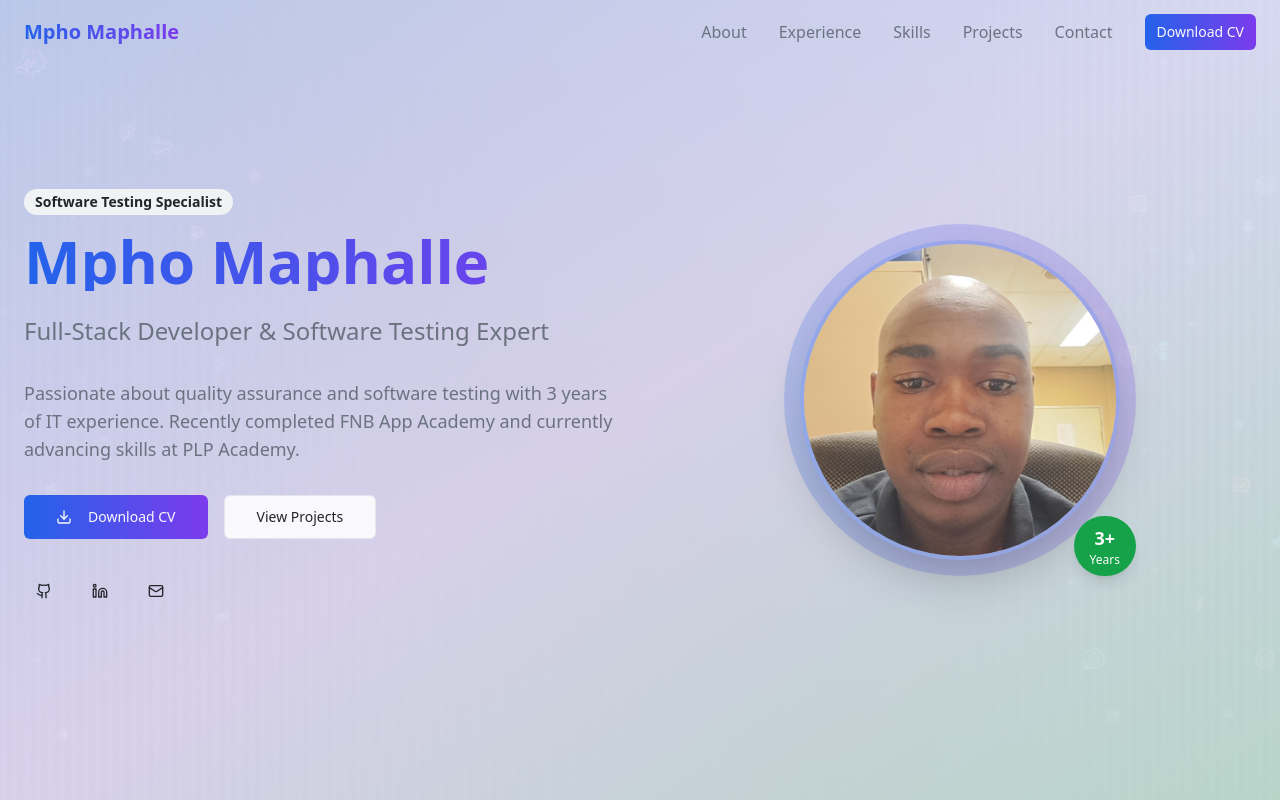
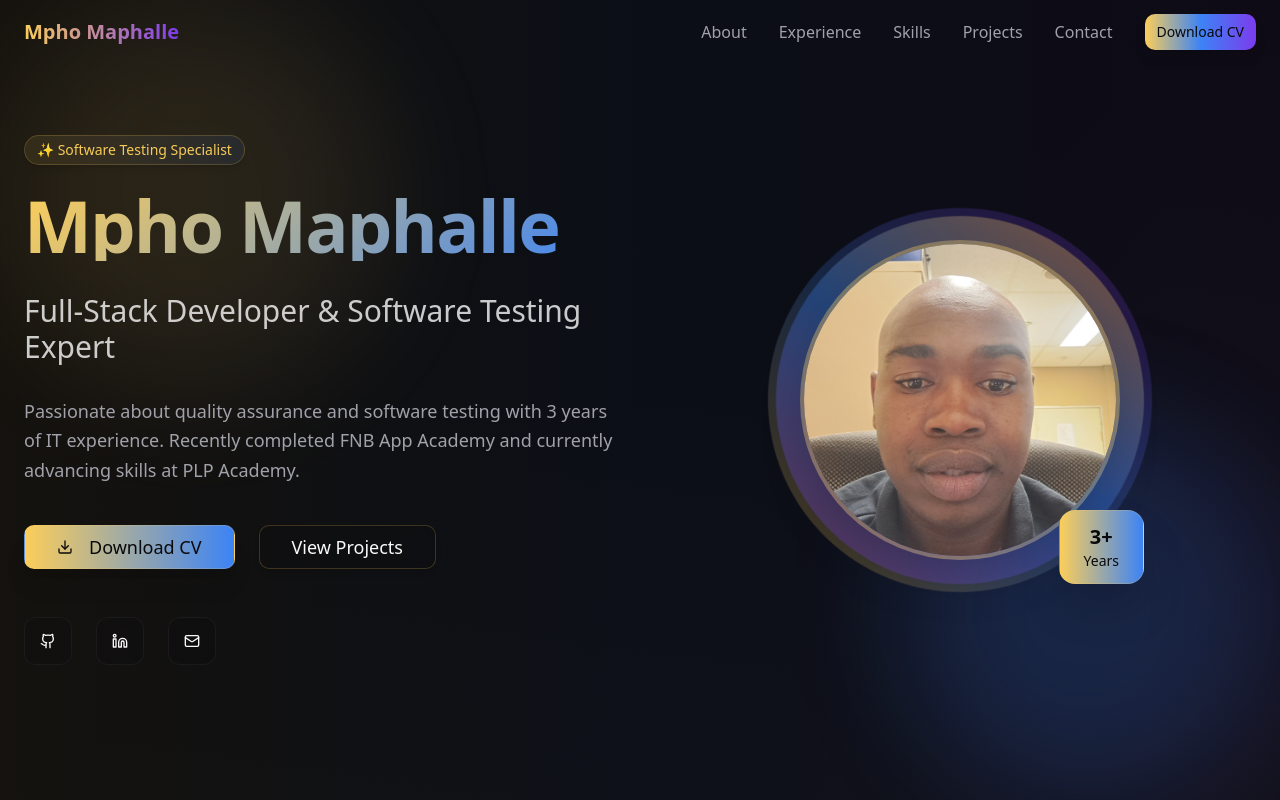
Before and after one commit to Winnie-2025/mphos-test-craft, a React (Vite) app: page / in a window 1280 px wide. Shown: the top 800 px of the page. Built offline with nearby package versions, Linux system fonts and the light colour scheme.

Commit message:
Refine UI for professionalism
Enhance the overall user interface to be more beautiful and professional.

```diff
--- a/src/components/Hero.tsx
+++ b/src/components/Hero.tsx
@@ -6,62 +6,63 @@ import heroImage from "@/assets/hero-bg.jpg";
 const Hero = () => {
   return (
     <section className="relative min-h-screen flex items-center justify-center overflow-hidden">
-      {/* Background Image */}
-      <div
-        className="absolute inset-0 bg-cover bg-center bg-no-repeat opacity-10"
-        style={{ backgroundImage: `url(${heroImage})` }}
-      />
+      {/* Animated Background */}
+      <div className="absolute inset-0 bg-gradient-to-br from-background via-background/95 to-muted/20" />
 
-      {/* Gradient Overlay */}
-      <div className="absolute inset-0 bg-gradient-to-br from-primary/20 via-tech-purple/10 to-accent/20" />
+      {/* Premium Gradient Overlay */}
+      <div className="absolute inset-0">
+        <div className="absolute top-0 left-0 w-96 h-96 bg-primary/20 rounded-full blur-3xl animate-pulse" />
+        <div className="absolute bottom-0 right-0 w-96 h-96 bg-accent/20 rounded-full blur-3xl animate-pulse delay-1000" />
+        <div className="absolute top-1/2 left-1/2 transform -translate-x-1/2 -translate-y-1/2 w-full h-full bg-gradient-to-r from-primary/5 via-accent/5 to-tech-purple/5" />
+      </div>
 
       <div className="container mx-auto px-6 relative z-10">
         <div className="grid lg:grid-cols-2 gap-12 items-center">
           {/* Text Content */}
           <div className="text-center lg:text-left">
-            <Badge variant="secondary" className="mb-4 text-sm">
-              Software Testing Specialist
+            <Badge variant="premium" className="mb-6 text-sm animate-pulse">
+              ✨ Software Testing Specialist
             </Badge>
 
-            <h1 className="text-4xl md:text-6xl font-bold mb-6 bg-gradient-to-r from-primary to-tech-purple bg-clip-text text-transparent">
+            <h1 className="text-5xl md:text-7xl font-bold mb-8 gradient-text leading-tight">
               Mpho Maphalle
             </h1>
 
-            <p className="text-xl md:text-2xl text-muted-foreground mb-8 leading-relaxed">
+            <p className="text-2xl md:text-3xl text-foreground/80 mb-8 leading-relaxed font-light">
               Full-Stack Developer & Software Testing Expert
             </p>
 
-            <p className="text-lg text-muted-foreground mb-8 max-w-2xl">
+            <p className="text-lg text-muted-foreground mb-10 max-w-2xl leading-relaxed">
               Passionate about quality assurance and software testing with 3 years of IT experience.
               Recently completed FNB App Academy and currently advancing skills at PLP Academy.
             </p>
 
             {/* CTA Buttons */}
-            <div className="flex flex-col sm:flex-row gap-4 justify-center lg:justify-start mb-8">
-              <Button variant="hero" size="lg" className="group">
+            <div className="flex flex-col sm:flex-row gap-6 justify-center lg:justify-start mb-12">
+              <Button variant="premium" size="lg" className="group text-lg px-8 py-4">
                 <Download className="mr-2 h-5 w-5 group-hover:animate-bounce" />
                 Download CV
               </Button>
-              <Button variant="outline" size="lg">
+              <Button variant="outline" size="lg" className="text-lg px-8 py-4">
                 View Projects
               </Button>
             </div>
 
             {/* Social Links */}
-            <div className="flex gap-4 justify-center lg:justify-start">
-              <Button variant="ghost" size="icon" className="hover:scale-110 transition-transform" asChild>
+            <div className="flex gap-6 justify-center lg:justify-start">
+              <Button variant="ghost" size="icon" className="h-12 w-12 rounded-xl bg-card/20 backdrop-blur-sm hover:bg-primary/20 hover:scale-110 transition-all duration-300 border border-border/50" asChild>
                 <a href="https://github.com/maphal-2025" target="_blank" rel="noopener noreferrer">
-                  <Github className="h-5 w-5" />
+                  <Github className="h-6 w-6" />
                 </a>
               </Button>
-              <Button variant="ghost" size="icon" className="hover:scale-110 transition-transform" asChild>
+              <Button variant="ghost" size="icon" className="h-12 w-12 rounded-xl bg-card/20 backdrop-blur-sm hover:bg-primary/20 hover:scale-110 transition-all duration-300 border border-border/50" asChild>
                 <a href="https://www.linkedin.com/in/mpho-maphalle-7649306b" target="_blank" rel="noopener noreferrer">
-                  <Linkedin className="h-5 w-5" />
+                  <Linkedin className="h-6 w-6" />
                 </a>
               </Button>
-              <Button variant="ghost" size="icon" className="hover:scale-110 transition-transform" asChild>
+              <Button variant="ghost" size="icon" className="h-12 w-12 rounded-xl bg-card/20 backdrop-blur-sm hover:bg-primary/20 hover:scale-110 transition-all duration-300 border border-border/50" asChild>
                 <a href="mailto:mpho.maphalle@gmail.com">
-                  <Mail className="h-5 w-5" />
+                  <Mail className="h-6 w-6" />
                 </a>
               </Button>
             </div>
@@ -70,23 +71,25 @@ const Hero = () => {
           {/* Profile Picture */}
           <div className="relative flex justify-center">
             <div className="relative group">
-              {/* Animated background ring */}
-              <div className="absolute -inset-4 bg-gradient-to-r from-primary to-tech-purple rounded-full opacity-20 group-hover:opacity-30 animate-pulse transition-opacity duration-300" />
+              {/* Premium animated rings */}
+              <div className="absolute -inset-8 bg-gradient-to-r from-primary via-accent to-tech-purple rounded-full opacity-20 group-hover:opacity-40 animate-spin transition-opacity duration-500" style={{ animationDuration: '8s' }} />
+              <div className="absolute -inset-6 bg-gradient-to-r from-tech-purple via-accent to-primary rounded-full opacity-30 group-hover:opacity-50 animate-spin transition-opacity duration-500" style={{ animationDuration: '6s', animationDirection: 'reverse' }} />
 
               {/* Profile Image */}
-              <div className="relative w-80 h-80 mx-auto rounded-full overflow-hidden border-4 border-primary/20 shadow-2xl group-hover:scale-105 transition-transform duration-300">
+              <div className="relative w-80 h-80 mx-auto rounded-full overflow-hidden border-4 border-primary/30 shadow-2xl group-hover:scale-105 transition-transform duration-500 bg-gradient-to-br from-primary/10 to-accent/10 backdrop-blur-sm">
                 <img
                   src="/lovable-uploads/1b4caea4-740f-490f-a252-fa3617d7e526.png"
                   alt="Mpho Maphalle - Software Testing Specialist"
-                  className="w-full h-full object-cover"
+                  className="w-full h-full object-cover transition-transform duration-500 group-hover:scale-110"
                 />
+                <div className="absolute inset-0 bg-gradient-to-t from-primary/20 via-transparent to-accent/20 opacity-0 group-hover:opacity-100 transition-opacity duration-500" />
               </div>
 
               {/* Experience Badge */}
-              <div className="absolute -bottom-4 -right-4 bg-accent text-accent-foreground px-4 py-2 rounded-full shadow-lg">
+              <div className="absolute -bottom-6 -right-6 bg-gradient-to-r from-primary to-accent text-primary-foreground px-6 py-3 rounded-2xl shadow-2xl hover:scale-110 transition-transform duration-300 border border-primary/20 backdrop-blur-sm">
                 <div className="text-center">
-                  <div className="text-lg font-bold">3+</div>
-                  <div className="text-xs">Years</div>
+                  <div className="text-xl font-bold">3+</div>
+                  <div className="text-sm font-medium">Years</div>
                 </div>
               </div>
             </div>
--- a/src/components/ui/badge.tsx
+++ b/src/components/ui/badge.tsx
@@ -4,17 +4,18 @@ import { cva, type VariantProps } from "class-variance-authority"
 import { cn } from "@/lib/utils"
 
 const badgeVariants = cva(
-  "inline-flex items-center rounded-full border px-2.5 py-0.5 text-xs font-semibold transition-colors focus:outline-none focus:ring-2 focus:ring-ring focus:ring-offset-2",
+  "inline-flex items-center rounded-full border px-3 py-1 text-xs font-medium transition-all duration-300 focus:outline-none focus:ring-2 focus:ring-ring focus:ring-offset-2 shadow-md hover:shadow-lg",
   {
     variants: {
       variant: {
         default:
-          "border-transparent bg-primary text-primary-foreground hover:bg-primary/80",
+          "border-transparent bg-gradient-to-r from-primary to-accent text-primary-foreground hover:shadow-xl hover:scale-105",
         secondary:
-          "border-transparent bg-secondary text-secondary-foreground hover:bg-secondary/80",
+          "border-transparent bg-secondary/80 backdrop-blur-sm text-secondary-foreground hover:bg-secondary hover:scale-105",
         destructive:
-          "border-transparent bg-destructive text-destructive-foreground hover:bg-destructive/80",
-        outline: "text-foreground",
+          "border-transparent bg-destructive text-destructive-foreground hover:bg-destructive/80 hover:scale-105",
+        outline: "text-foreground border-primary/30 bg-card/50 backdrop-blur-sm hover:bg-primary/10 hover:border-primary/50",
+        premium: "border-primary/20 bg-gradient-to-r from-primary/10 to-accent/10 text-primary backdrop-blur-sm hover:from-primary/20 hover:to-accent/20",
       },
     },
     defaultVariants: {
--- a/src/components/ui/button.tsx
+++ b/src/components/ui/button.tsx
@@ -5,21 +5,22 @@ import { cva, type VariantProps } from "class-variance-authority"
 import { cn } from "@/lib/utils"
 
 const buttonVariants = cva(
-  "inline-flex items-center justify-center gap-2 whitespace-nowrap rounded-md text-sm font-medium ring-offset-background transition-colors focus-visible:outline-none focus-visible:ring-2 focus-visible:ring-ring focus-visible:ring-offset-2 disabled:pointer-events-none disabled:opacity-50 [&_svg]:pointer-events-none [&_svg]:size-4 [&_svg]:shrink-0",
+  "inline-flex items-center justify-center gap-2 whitespace-nowrap rounded-lg text-sm font-medium ring-offset-background transition-all duration-300 focus-visible:outline-none focus-visible:ring-2 focus-visible:ring-ring focus-visible:ring-offset-2 disabled:pointer-events-none disabled:opacity-50 [&_svg]:pointer-events-none [&_svg]:size-4 [&_svg]:shrink-0",
   {
     variants: {
       variant: {
-        default: "bg-primary text-primary-foreground hover:bg-primary/90",
+        default: "bg-primary text-primary-foreground hover:bg-primary/90 shadow-lg hover:shadow-xl hover:scale-105",
         destructive:
-          "bg-destructive text-destructive-foreground hover:bg-destructive/90",
+          "bg-destructive text-destructive-foreground hover:bg-destructive/90 shadow-lg hover:shadow-xl",
         outline:
-          "border border-input bg-background hover:bg-accent hover:text-accent-foreground",
+          "border border-primary/20 bg-card/50 backdrop-blur-sm text-foreground hover:bg-primary/10 hover:border-primary/40 shadow-md hover:shadow-lg",
         secondary:
-          "bg-secondary text-secondary-foreground hover:bg-secondary/80",
-        ghost: "hover:bg-accent hover:text-accent-foreground",
+          "bg-secondary text-secondary-foreground hover:bg-secondary/80 shadow-md hover:shadow-lg",
+        ghost: "hover:bg-accent/20 hover:text-accent-foreground transition-all duration-200",
         link: "text-primary underline-offset-4 hover:underline",
-        hero: "bg-gradient-to-r from-primary to-tech-purple text-primary-foreground hover:shadow-lg transform hover:scale-105 transition-all duration-300",
-        accent: "bg-accent text-accent-foreground hover:bg-accent/90",
+        hero: "bg-gradient-to-r from-primary via-accent to-tech-purple text-primary-foreground hover:shadow-2xl transform hover:scale-105 transition-all duration-300 shadow-lg",
+        accent: "bg-accent text-accent-foreground hover:bg-accent/90 shadow-lg hover:shadow-xl hover:scale-105",
+        premium: "bg-gradient-to-r from-primary to-accent text-primary-foreground shadow-xl hover:shadow-2xl hover:scale-105 border border-primary/20",
       },
       size: {
         default: "h-10 px-4 py-2",
--- a/src/components/ui/card.tsx
+++ b/src/components/ui/card.tsx
@@ -9,7 +9,7 @@ const Card = React.forwardRef<
   <div
     ref={ref}
     className={cn(
-      "rounded-lg border bg-card text-card-foreground shadow-sm",
+      "rounded-xl border border-border/50 bg-card/50 backdrop-blur-sm text-card-foreground shadow-xl hover:shadow-2xl transition-all duration-300 hover:scale-[1.02] hover:border-primary/20",
       className
     )}
     {...props}
--- a/src/index.css
+++ b/src/index.css
@@ -8,47 +8,57 @@ All colors MUST be HSL.
 
 @layer base {
   :root {
-    --background: 220 27% 98%;
-    --foreground: 220 9% 15%;
+    /* Modern Professional Color Palette */
+    --background: 240 10% 3.9%;
+    --foreground: 0 0% 98%;
 
-    --card: 0 0% 100%;
-    --card-foreground: 220 9% 15%;
+    --card: 240 10% 5.9%;
+    --card-foreground: 0 0% 98%;
 
-    --popover: 0 0% 100%;
-    --popover-foreground: 220 9% 15%;
+    --popover: 240 10% 5.9%;
+    --popover-foreground: 0 0% 98%;
 
-    --primary: 221 83% 53%;
-    --primary-foreground: 0 0% 98%;
-    --primary-glow: 221 83% 65%;
+    /* Premium Gold & Blue Palette */
+    --primary: 43 96% 67%;
+    --primary-foreground: 240 10% 3.9%;
+    --primary-glow: 43 96% 77%;
 
-    --secondary: 220 15% 95%;
-    --secondary-foreground: 220 9% 15%;
+    --secondary: 240 4.8% 15.9%;
+    --secondary-foreground: 0 0% 98%;
 
-    --muted: 220 15% 96%;
-    --muted-foreground: 220 9% 46%;
+    --muted: 240 3.7% 15.9%;
+    --muted-foreground: 240 5% 64.9%;
 
-    --accent: 142 76% 36%;
+    --accent: 217 91% 60%;
     --accent-foreground: 0 0% 98%;
 
     --destructive: 0 84% 60%;
     --destructive-foreground: 0 0% 98%;
 
-    --tech-blue: 221 83% 53%;
+    /* Premium Tech Colors */
+    --tech-blue: 217 91% 60%;
     --tech-green: 142 76% 36%;
     --tech-purple: 262 83% 58%;
+    --tech-gold: 43 96% 67%;
 
-    --gradient-primary: linear-gradient(135deg, hsl(var(--primary)), hsl(var(--primary-glow)));
-    --gradient-accent: linear-gradient(135deg, hsl(var(--accent)), hsl(142 76% 45%));
-    --gradient-hero: linear-gradient(135deg, hsl(var(--primary)) 0%, hsl(var(--tech-purple)) 100%);
+    /* Beautiful Gradients */
+    --gradient-primary: linear-gradient(135deg, hsl(var(--primary)) 0%, hsl(var(--accent)) 100%);
+    --gradient-accent: linear-gradient(135deg, hsl(var(--accent)) 0%, hsl(var(--tech-purple)) 100%);
+    --gradient-hero: linear-gradient(135deg, hsl(var(--primary)) 0%, hsl(var(--accent)) 50%, hsl(var(--tech-purple)) 100%);
+    --gradient-card: linear-gradient(135deg, hsl(240 10% 5.9%) 0%, hsl(240 8% 8%) 100%);
+    --gradient-subtle: linear-gradient(135deg, hsl(240 10% 3.9%) 0%, hsl(240 8% 6%) 100%);
 
-    --shadow-elegant: 0 10px 30px -10px hsl(var(--primary) / 0.2);
-    --shadow-glow: 0 0 40px hsl(var(--primary-glow) / 0.3);
+    /* Premium Shadows */
+    --shadow-elegant: 0 25px 50px -12px hsl(var(--primary) / 0.25);
+    --shadow-glow: 0 0 60px hsl(var(--primary) / 0.4);
+    --shadow-premium: 0 20px 25px -5px hsl(0 0% 0% / 0.1), 0 10px 10px -5px hsl(0 0% 0% / 0.04);
+    --shadow-card: 0 10px 30px -5px hsl(0 0% 0% / 0.3);
 
-    --border: 214.3 31.8% 91.4%;
-    --input: 214.3 31.8% 91.4%;
-    --ring: 222.2 84% 4.9%;
+    --border: 240 3.7% 15.9%;
+    --input: 240 3.7% 15.9%;
+    --ring: 43 96% 67%;
 
-    --radius: 0.5rem;
+    --radius: 0.75rem;
 
     --sidebar-background: 0 0% 98%;
 
@@ -67,34 +77,34 @@ All colors MUST be HSL.
     --sidebar-ring: 217.2 91.2% 59.8%;
   }
 
-  .dark {
-    --background: 222.2 84% 4.9%;
-    --foreground: 210 40% 98%;
+  .light {
+    --background: 0 0% 100%;
+    --foreground: 240 10% 3.9%;
 
-    --card: 222.2 84% 4.9%;
-    --card-foreground: 210 40% 98%;
+    --card: 0 0% 100%;
+    --card-foreground: 240 10% 3.9%;
 
-    --popover: 222.2 84% 4.9%;
-    --popover-foreground: 210 40% 98%;
+    --popover: 0 0% 100%;
+    --popover-foreground: 240 10% 3.9%;
 
-    --primary: 210 40% 98%;
-    --primary-foreground: 222.2 47.4% 11.2%;
+    --primary: 43 96% 56%;
+    --primary-foreground: 0 0% 100%;
 
-    --secondary: 217.2 32.6% 17.5%;
-    --secondary-foreground: 210 40% 98%;
+    --secondary: 240 4.8% 95.9%;
+    --secondary-foreground: 240 5.9% 10%;
 
-    --muted: 217.2 32.6% 17.5%;
-    --muted-foreground: 215 20.2% 65.1%;
+    --muted: 240 4.8% 95.9%;
+    --muted-foreground: 240 3.8% 46.1%;
 
-    --accent: 217.2 32.6% 17.5%;
-    --accent-foreground: 210 40% 98%;
+    --accent: 217 91% 60%;
+    --accent-foreground: 0 0% 100%;
 
-    --destructive: 0 62.8% 30.6%;
-    --destructive-foreground: 210 40% 98%;
+    --destructive: 0 84% 60%;
+    --destructive-foreground: 0 0% 98%;
 
-    --border: 217.2 32.6% 17.5%;
-    --input: 217.2 32.6% 17.5%;
-    --ring: 212.7 26.8% 83.9%;
+    --border: 240 5.9% 90%;
+    --input: 240 5.9% 90%;
+    --ring: 43 96% 56%;
     --sidebar-background: 240 5.9% 10%;
     --sidebar-foreground: 240 4.8% 95.9%;
     --sidebar-primary: 224.3 76.3% 48%;
@@ -112,6 +122,54 @@ All colors MUST be HSL.
   }
 
   body {
-    @apply bg-background text-foreground;
+    @apply bg-background text-foreground font-light antialiased;
+    background: linear-gradient(135deg, hsl(var(--background)) 0%, hsl(240 8% 6%) 100%);
+    min-height: 100vh;
+  }
+
+  /* Scrollbar Styling */
+  ::-webkit-scrollbar {
+    width: 8px;
+  }
+
+  ::-webkit-scrollbar-track {
+    @apply bg-muted/20;
+  }
+
+  ::-webkit-scrollbar-thumb {
+    @apply bg-primary/30 rounded-full;
+  }
+
+  ::-webkit-scrollbar-thumb:hover {
+    @apply bg-primary/50;
+  }
+
+  /* Premium Glass Effect */
+  .glass-effect {
+    backdrop-filter: blur(16px) saturate(180%);
+    background: hsl(var(--card) / 0.8);
+    border: 1px solid hsl(var(--border) / 0.5);
+  }
+
+  /* Professional Animations */
+  .smooth-transition {
+    transition: all 0.3s cubic-bezier(0.4, 0, 0.2, 1);
+  }
+
+  .hover-lift:hover {
+    transform: translateY(-4px);
+    box-shadow: var(--shadow-elegant);
+  }
+
+  /* Professional Typography */
+  h1, h2, h3, h4, h5, h6 {
+    @apply font-medium tracking-tight;
+  }
+
+  .gradient-text {
+    background: var(--gradient-primary);
+    -webkit-background-clip: text;
+    -webkit-text-fill-color: transparent;
+    background-clip: text;
   }
 }
```
